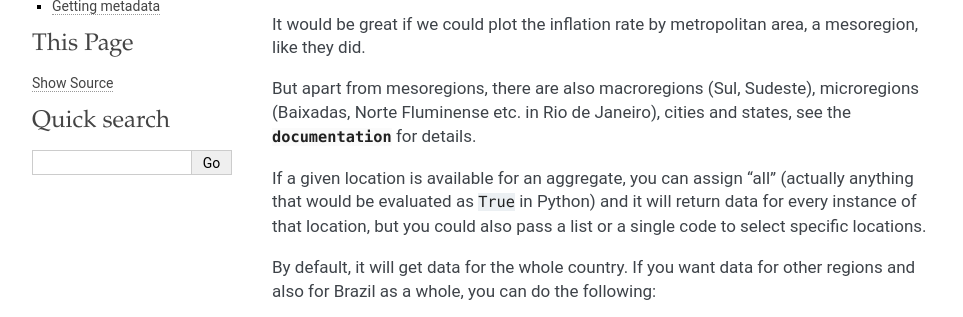
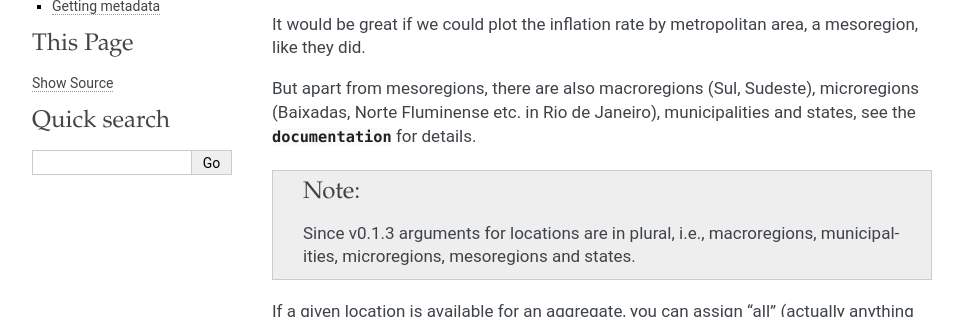
Before and after one commit to phelipetls/seriesbr, a Sphinx documentation site: the page built from docs/source/demos/IBGE.rst, in a window 1280 px wide and 900 px high, scrolled down 2089 px, cut to the strip 182-499 px from the top of the window. Shown: the whole strip, without its empty margins (148-1111 px from the left). Built offline with Sphinx 7.4.7, drawn with Linux system fonts in a browser that asks for light colours.

Commit message:
updated docs and warns about changes

```diff
--- a/docs/source/demos/IBGE.rst
+++ b/docs/source/demos/IBGE.rst
@@ -149,8 +149,13 @@ It would be great if we could plot the inflation rate by metropolitan
 area, a mesoregion, like they did.
 
 But apart from mesoregions, there are also macroregions (Sul, Sudeste),
-microregions (Baixadas, Norte Fluminense etc. in Rio de Janeiro), cities
+microregions (Baixadas, Norte Fluminense etc. in Rio de Janeiro), municipalities
 and states, see the :py:func:`documentation <seriesbr.ibge.get_series>` for details.
+
+.. note::
+
+   Since v0.1.3 arguments for locations are in plural, i.e., macroregions,
+   municipalities, microregions, mesoregions and states.
 
 If a given location is available for an aggregate, you can assign "all"
 (actually anything that would be evaluated as ``True`` in Python) and it
```
